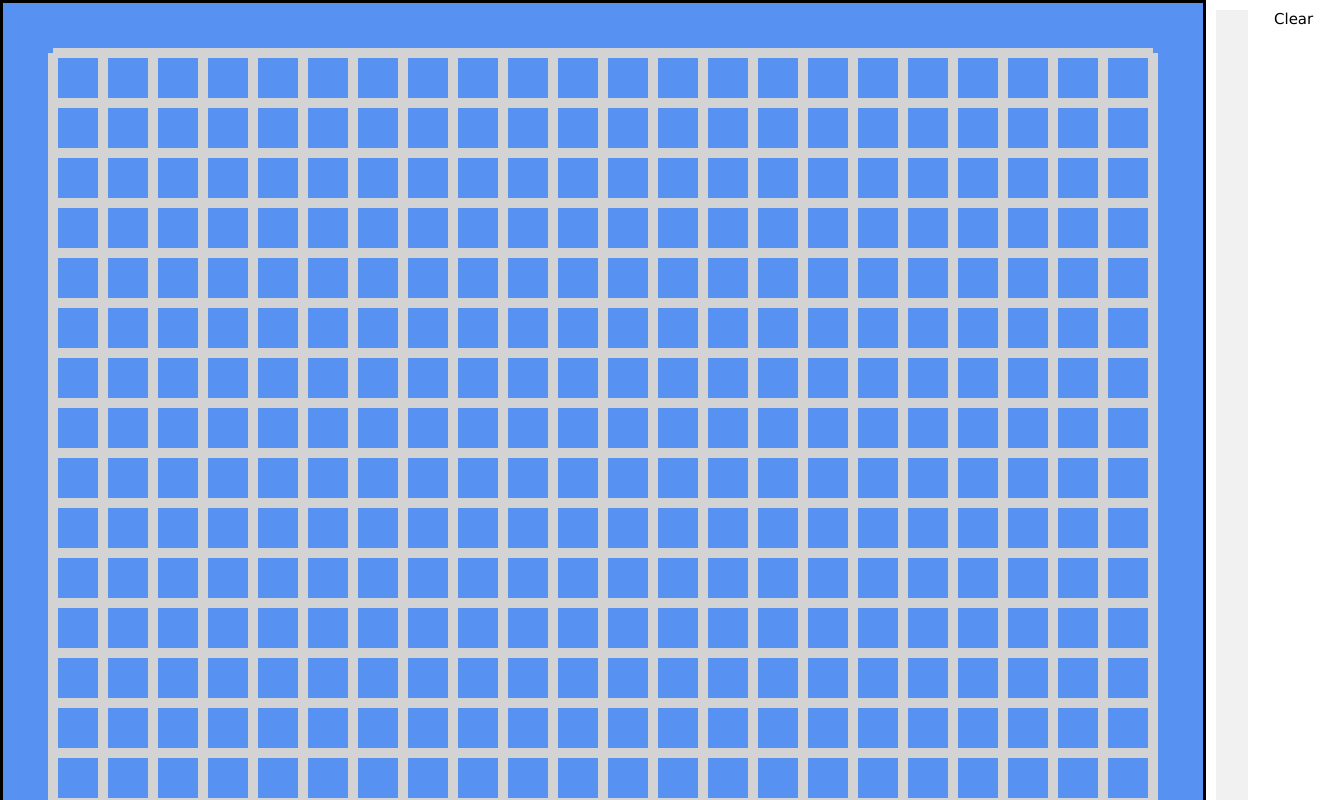
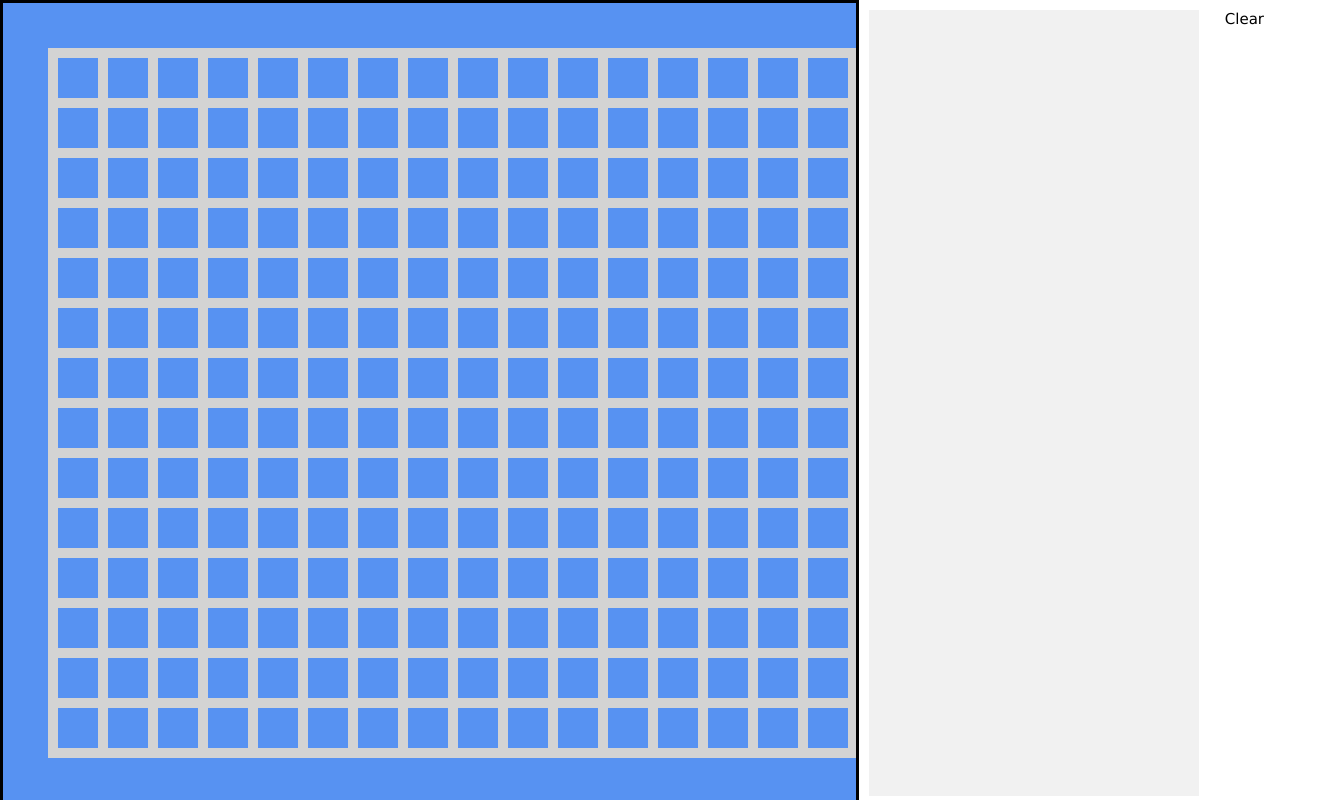
Before and after one commit to indoorConstructionMan/canvasFun, a plain HTML site: page index.html in a window 1280 px wide. Shown: the top 800 px of the page, 1329 px wide, since content can reach past the window. Drawn offline with nearby package versions, Linux system fonts and the light colour scheme.

Commit message:
changed canvas size, and added onresize (but doesn't work when double clicking), Most of the code has been to fix the scaling issue. The drawing function needs to be fixed so that it only draws complete squares.

```diff
--- a/index.html
+++ b/index.html
@@ -6,9 +6,9 @@
         <link rel="stylesheet" type="text/css" href="./styles.css">
         <link rel="stylesheet" href="https://www.w3schools.com/w3css/4/w3.css">
     </head>
-    <body>
+    <body onresize="drawBackground()">
         <div class="flex-container">
-            <canvas id="blueprint" width=1200 height=1100></canvas>
+            <canvas id="blueprint" width=400 height=300></canvas>
             <form class="w3-container" id="inputs" ></form>
             <div id="boardlist">
                 <button class="w3-button w3-hover-red" onclick="reset()" type="button">Clear</button>
--- a/main.js
+++ b/main.js
@@ -46,6 +46,7 @@ function require(locationInProject) {
 // run this when dom has loaded.
 window.onload = function() {
     console.log('Welcome to drywall calculator');
+    drawBackground();
     start();
 }
 
@@ -72,8 +73,8 @@ function start() {
     document.getElementById('blueprint').addEventListener('click', function(event){
 
         var point = {
-            x: Math.round(event.clientX/UNIT) * UNIT,
-            y: Math.round(event.clientY/UNIT) * UNIT
+            x: Math.round(event.clientX/XUNIT) * XUNIT,
+            y: Math.round(event.clientY/YUNIT) * YUNIT
         };
 
         switch(FIRSTCLICK) {
--- a/misc/constants.js
+++ b/misc/constants.js
@@ -25,11 +25,15 @@ SOFTWARE.
 
 // Good ol' globals
 const UNIT = 50;
+var YUNIT = UNIT;
+var XUNIT = UNIT;
 const POINT_OUTER = 8;
 const POINT_INNER = 4;
 const LINE_WIDTH = 10;
-const SCREEN_WIDTH = 1200;
-const SCREEN_HEIGHT = 1100;
+const LINE_PADDING = LINE_WIDTH/2;
+var SCREEN_WIDTH = 400;
+var SCREEN_HEIGHT = 300;
+const CANVAS_RATIO = 2/3;
 const PADDING = 10;
 var FIRSTCLICK = true;
 const BLUEPRINTBLUE = "#d3d3d3";
--- a/styles.css
+++ b/styles.css
@@ -8,10 +8,14 @@ html, body {
 .flex-container {
     display: flex;
     flex-wrap: nowrap;
+    flex-grow: 0;
+   flex-shrink: 0;
+   flex-basis: 50%;
 }
 
 
 .flex-container #inputs {
+    height: auto;
     background-color: #f1f1f1;
     width: 100%;
     margin: 10px;
--- a/ui/drawCanvas.js
+++ b/ui/drawCanvas.js
@@ -91,30 +91,41 @@ var clearScreen = function() {
 
 // Redraws the grid
 var drawBackground = function() {
-    clearScreen();
     var canvas = document.getElementById('blueprint'),
         context = canvas.getContext('2d');
-    var xDelta = UNIT;
-    var yDelta = UNIT;
+
+    var xDelta = UNIT * (window.innerWidth/SCREEN_WIDTH);
+    var yDelta = UNIT * (window.innerHeight/SCREEN_HEIGHT);
+
+    XUNIT = xDelta;
+    YUNIT = yDelta;
+
+    SCREEN_HEIGHT = window.innerHeight;
+    SCREEN_WIDTH = window.innerWidth
+
+    context.canvas.height = SCREEN_HEIGHT;
+    context.canvas.width = SCREEN_WIDTH*CANVAS_RATIO;
+
+    clearScreen();
 
     // DRAW LINES
     do {
-        drawLine({ x: xDelta, y: UNIT},
-                 { x: xDelta, y: SCREEN_HEIGHT - UNIT},
+        drawLine({ x: xDelta, y: YUNIT - LINE_PADDING},
+                 { x: xDelta, y: SCREEN_HEIGHT - YUNIT + LINE_PADDING},
                  BLUEPRINTBLUE,
                  LINE_WIDTH
         );
-        xDelta += UNIT;
+        xDelta += XUNIT;
     } while (xDelta < SCREEN_WIDTH);
 
     //horizontal lines
     do {
-        drawLine({ x: UNIT, y: yDelta},
-                 { x: SCREEN_WIDTH - UNIT, y: yDelta},
+        drawLine({ x: XUNIT - LINE_PADDING, y: yDelta},
+                 { x: SCREEN_WIDTH - XUNIT + LINE_PADDING, y: yDelta},
                  BLUEPRINTBLUE,
                  LINE_WIDTH
         );
-        yDelta += UNIT;
+        yDelta += YUNIT;
     } while(yDelta < SCREEN_HEIGHT);
 }
 
```
